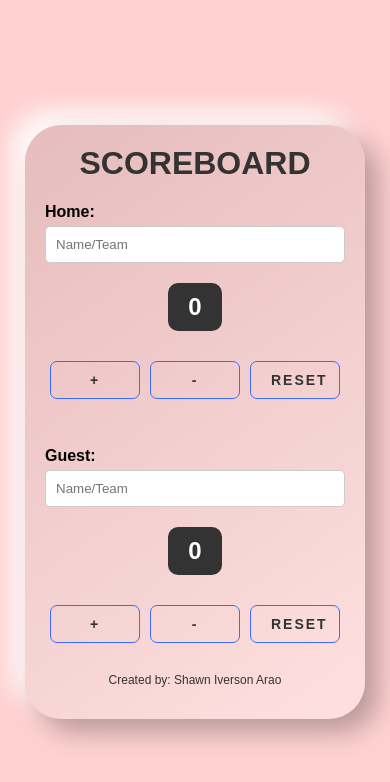
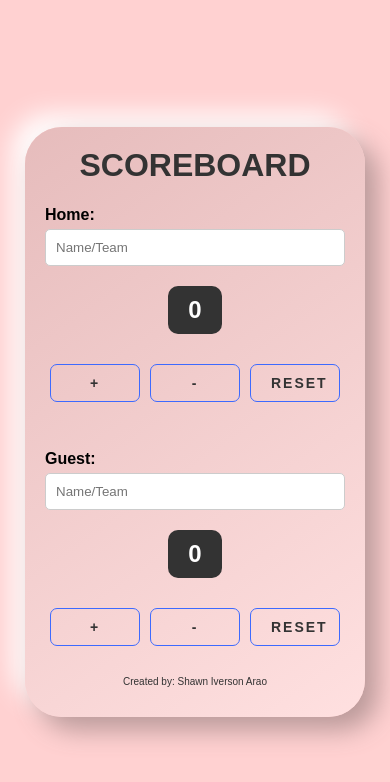
Before and after one commit to ShawnGotThis/araoscoreboard.github.io, a plain HTML site: page index.html in a window 390 px wide. Drawn offline with Linux system fonts and the light colour scheme.

Commit message:
style.css

```diff
--- a/style.css
+++ b/style.css
@@ -176,5 +176,12 @@ button:active {
         box-shadow:  13px 13px 26px #ba9999,
                -13px -13px 26px #ffffff;
       }
+    .para {
+        display: flex;
+        text-align: center;
+        justify-content: center;
+        font-size: 10px;
+        color: #333333;
+    }
 
 }
```
